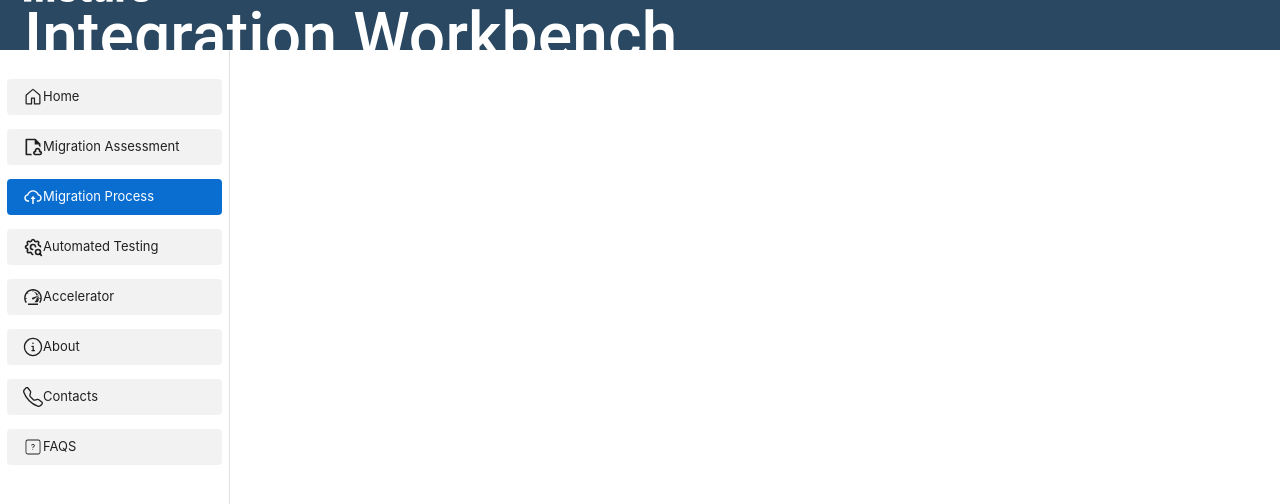
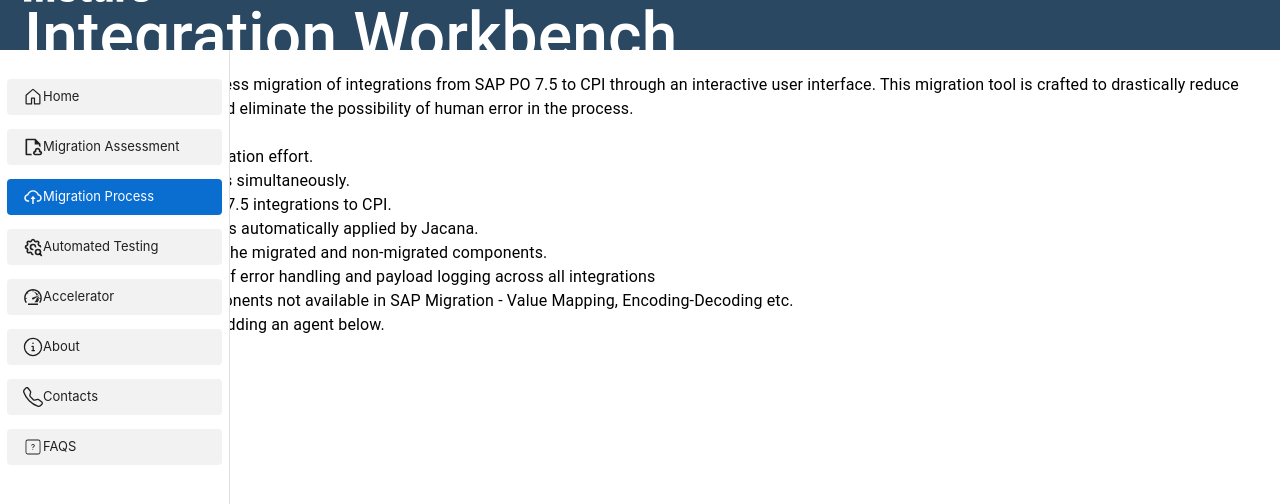
Before and after one commit to swastikMohapatraIncture/integration-workbench, a React (Vite) app: page /migrationProcess in a window 1280 px wide. Shown: the top 504 px of the page. Built offline with nearby package versions, Linux system fonts and the light colour scheme; the HTML template or start-up script is replaced by a standard one.

Commit message:
modal addition in migration process

```diff
--- /dev/null
+++ b/src/components/MigrationProcess/Introduction.jsx
@@ -0,0 +1,61 @@
+import { useState } from "react";
+import TenantModal from "./TenantModal";
+
+const Introduction = () => {
+  const [openModal, setOpenModal] = useState(false);
+  return (
+    <div className="">
+      <div>
+        <p>
+          <strong>POrtIT</strong> facilitates the seamless migration of
+          integrations from SAP PO 7.5 to CPI through an interactive user
+          interface. This migration tool is crafted to drastically reduce manual
+          migration efforts and eliminate the possibility of human error in the
+          process.
+        </p>
+      </div>
+
+      <div className="mt-6">
+        <h3 className="text-xl font-semibold">Salient Features</h3>
+        <ul className="mt-2 list-disc mx-4">
+          <li>Significant reduction in migration effort.</li>
+          <li>Migrate multiple integrations simultaneously.</li>
+          <li>Automated migration of PO 7.5 integrations to CPI.</li>
+          <li> Dynamic migration templates automatically applied by Jacana.</li>
+          <li>
+            {" "}
+            Migration report to validate the migrated and non-migrated
+            components.
+          </li>
+          <li>
+            {" "}
+            Automatic implementation of error handling and payload logging
+            across all integrations
+          </li>
+          <li>
+            {" "}
+            Migration support for components not available in SAP Migration -
+            Value Mapping, Encoding-Decoding etc.
+          </li>
+        </ul>
+      </div>
+
+      <div className="mt-4">
+        <h3 className="text-xl font-semibold">
+          Want to Explore more? Try adding an agent below.
+        </h3>
+        <button
+          className="mt-3 bg-[#0A6ED1] flex flex-row text-white rounded p-2 hover:bg-gray-300 hover:text-black transition duration-200"
+          onClick={() => setOpenModal(!openModal)}
+        >
+          &#43; Add Tenant
+        </button>
+      </div>
+      {openModal && (
+        <TenantModal openModal={openModal} setOpenModal={setOpenModal} />
+      )}
+    </div>
+  );
+};
+
+export default Introduction;
--- /dev/null
+++ b/src/components/MigrationProcess/MainPageMP.jsx
@@ -0,0 +1,11 @@
+import Introduction from "./Introduction"
+
+const MainPageMP = () => {
+  return (
+    <div>
+      <Introduction/>
+    </div>
+  )
+}
+
+export default MainPageMP
--- /dev/null
+++ b/src/components/MigrationProcess/TenantModal.jsx
@@ -0,0 +1,28 @@
+/* eslint-disable react/prop-types */
+const TenantModal = ({ setOpenModal }) => {
+  return (
+    <>
+      <div className="fixed inset-0 z-[140] bg-black opacity-50"></div>
+      <div className="fixed top-1/2 left-1/2 transform -translate-x-1/2 -translate-y-1/2 z-[140]  bg-white shadow-md rounded-md">
+        <div className="flex items-start bg-tile justify-between px-4 py-3 rounded-t-md">
+          <h1 className="text-lg text-white">Your session has expired.</h1>
+        </div>
+        <div className="px-4 pt-5">
+          <div className="text-base mb-3">
+           hello world
+          </div>
+          <div className="flex flex-row-reverse">
+            <button
+              className="btn-white text-xs px-4 py-2 mb-5 border border-gray-300 rounded"
+              onClick={() => setOpenModal(false)}
+            >
+              close
+            </button>
+          </div>
+        </div>
+      </div>
+    </>
+  );
+};
+
+export default TenantModal;
--- a/src/pages/Accelarator.jsx
+++ b/src/pages/Accelarator.jsx
@@ -1,8 +1,9 @@
+import WorkInProg from "../components/WorkInProg/WorkInProg"
 
 const Accelarator = () => {
   return (
     <div>
-      Accelator
+      <WorkInProg/>
     </div>
   )
 }
--- a/src/pages/AutomatedTesting.jsx
+++ b/src/pages/AutomatedTesting.jsx
@@ -1,8 +1,9 @@
+import WorkInProg from "../components/WorkInProg/WorkInProg"
 
 const AutomatedTesting = () => {
   return (
     <div>
-      Automated Testing
+      <WorkInProg/>
     </div>
   )
 }
--- a/src/pages/MigrationProcess.jsx
+++ b/src/pages/MigrationProcess.jsx
@@ -5,6 +5,7 @@
 import Typography from '@mui/material/Typography';
 import Box from '@mui/material/Box';
 import WorkInProg from '../components/WorkInProg/WorkInProg';
+import MainPageMP from '../components/MigrationProcess/MainPageMP';
 
 
 function CustomTabPanel(props) {
@@ -57,7 +58,7 @@
         </Tabs>
       </Box>
       <CustomTabPanel value={value} index={0}>
-        Int
+        <MainPageMP/>
       </CustomTabPanel>
       <CustomTabPanel value={value} index={1}>
         <WorkInProg/>
```
